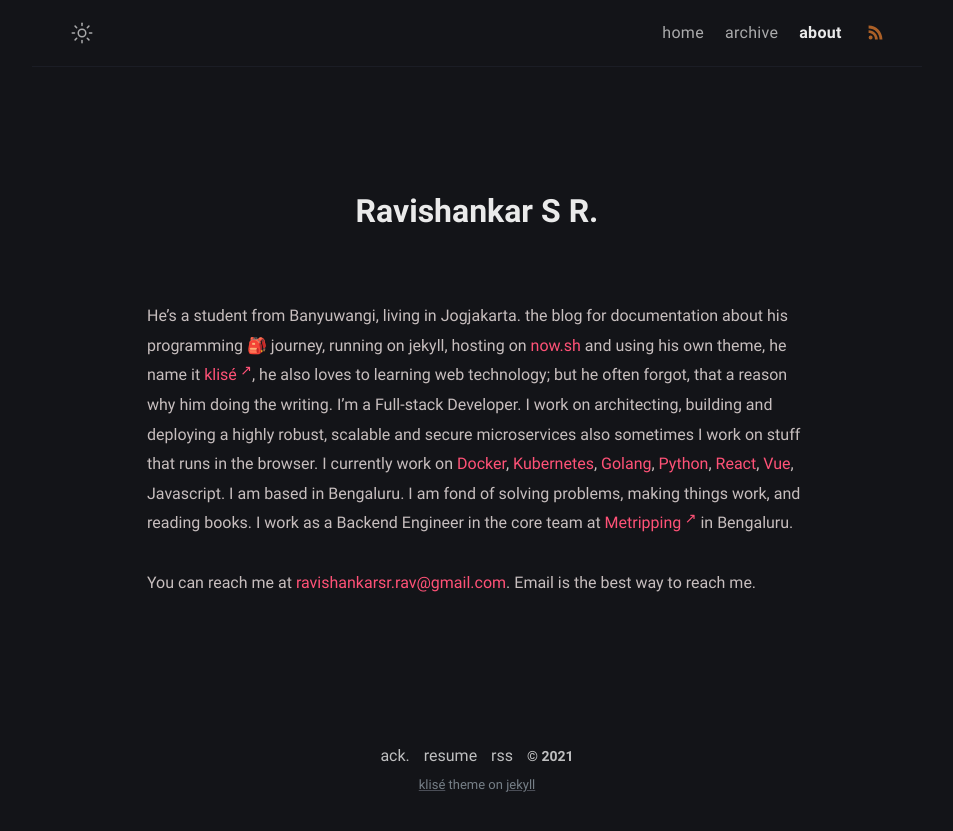
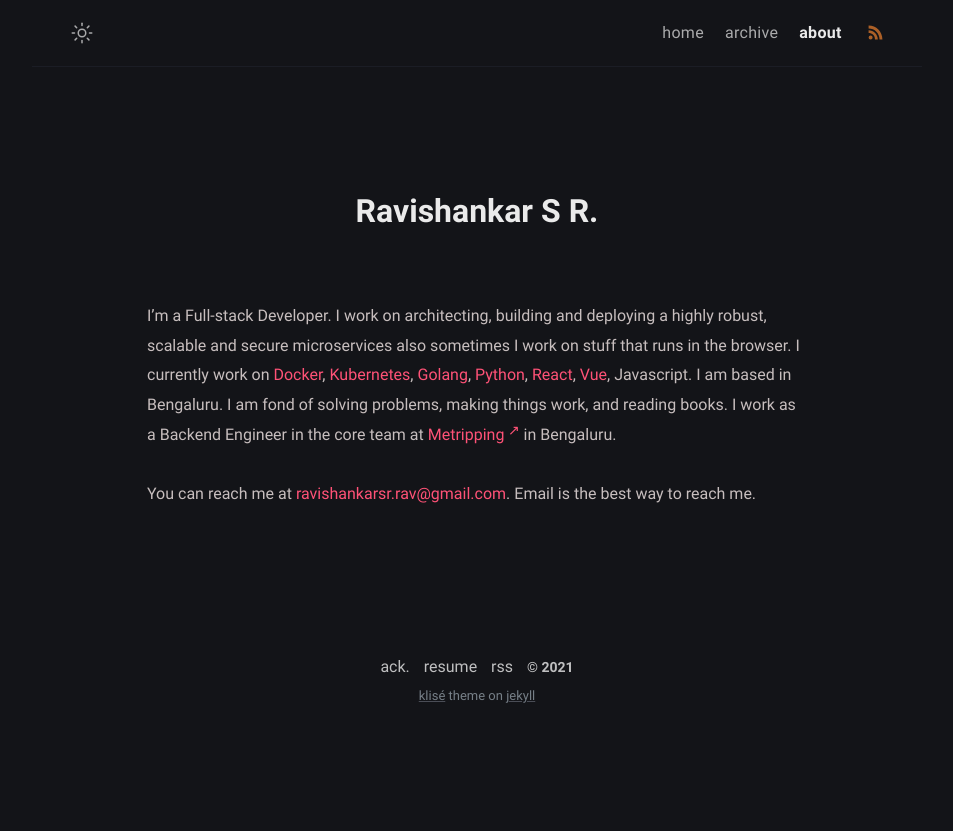
Before and after one commit to ravishankarsrrav/klise-ravishankar, a Jekyll site: the page built from about.md, in a window 1280 px wide. Shown: the top 831 px of the page, without its empty margins (163-1116 px from the left). Built offline with Jekyll 4.4.1, drawn with Linux system fonts in a browser that asks for light colours.

Commit message:
updated about.md

```diff
--- a/about.md
+++ b/about.md
@@ -6,7 +6,6 @@
 comments: false
 ---
 
-He's a student from Banyuwangi, living in Jogjakarta. the blog for documentation about his programming 🎒 journey, running on jekyll, hosting on [now.sh](http://now.sh) and using his own theme, he name it <a href="https://github.com/piharpi/jekyll-klise" target="_blank" rel="noopener">klisé</a>, he also loves to learning web technology; but he often forgot, that a reason why him doing the writing.
 I’m a Full-stack Developer. I work on architecting, building and deploying a highly robust, scalable and secure microservices also sometimes I work on stuff that runs in the browser. I currently work on [Docker](https://docker.com), [Kubernetes](https://kubernetes.io), [Golang](https://golang.org/), [Python](https://www.python.org/), [React](https://reactjs.org/), [Vue](https://vuejs.org/), Javascript. I am based in Bengaluru. I am fond of solving problems, making things work, and reading books. I work as a Backend Engineer in the core team at  <a class="about-me-link" href="https://www.metripping.com"  target="_blank">Metripping</a> in Bengaluru.
 
 You can reach me at <a class="link" href="mailto:ravishankarsr.rav@gmail.com">ravishankarsr.rav@gmail.com</a>. Email is the best way to reach me.
```
